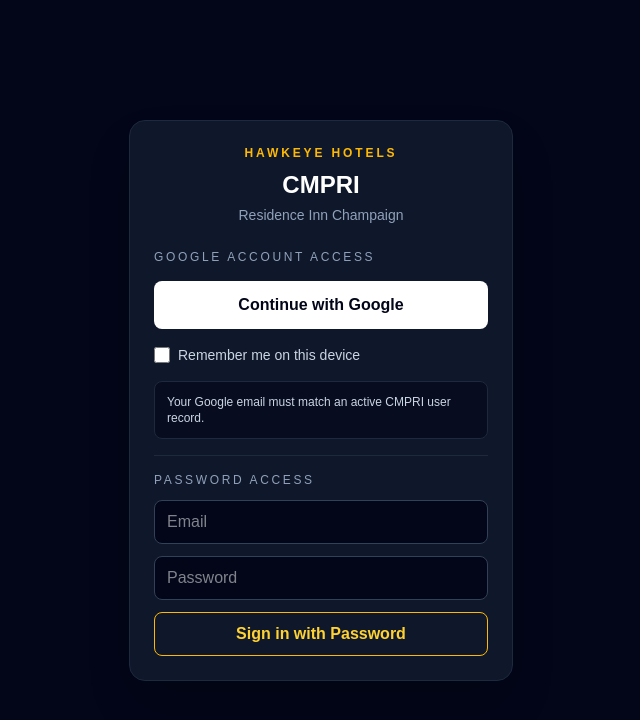
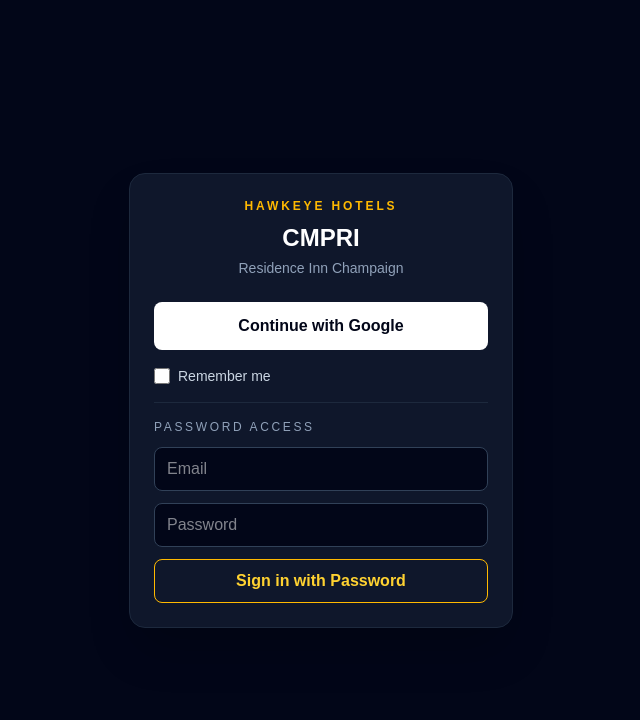
Before and after one commit to pickeringscott/CMPRI-Engineering, a Next.js app: page / in a window 1280 px wide. Shown: the top 720 px of the page, without its empty margins (319-959 px from the left). Built offline with nearby package versions, Linux system fonts and the light colour scheme; no server answers.

Commit message:
Simplify sign-in screen copy

```diff
--- a/src/app/page.tsx
+++ b/src/app/page.tsx
@@ -107,17 +107,13 @@ export default function SignInPage() {
         </div>
         {message ? <p role="status" aria-live="polite" className="mt-5 rounded-lg border border-slate-700 bg-slate-950 p-3 text-sm text-slate-200">{message}</p> : null}
         <div className="mt-6 space-y-4">
-          <p className="text-xs uppercase tracking-[0.22em] text-slate-400">Google account access</p>
           <button type="button" disabled={disabled} onClick={() => void signInWithGoogle()} className="min-h-12 w-full rounded-lg bg-white font-bold text-slate-950 transition hover:bg-slate-200 disabled:opacity-60">
             {busy ? "Opening Google…" : "Continue with Google"}
           </button>
           <label className="flex items-center gap-2 text-sm text-slate-300">
             <input type="checkbox" disabled={disabled} checked={rememberMe} onChange={(event) => setRememberMe(event.target.checked)} className="h-4 w-4" />
-            Remember me on this device
+            Remember me
           </label>
-          <p className="rounded-lg border border-slate-800 bg-slate-950/60 p-3 text-xs text-slate-300">
-            Your Google email must match an active CMPRI user record.
-          </p>
           <div className="border-t border-slate-800 pt-4">
             <p className="text-xs uppercase tracking-[0.22em] text-slate-400">Password access</p>
             <form onSubmit={signInWithPassword} className="mt-3 space-y-3">
```
